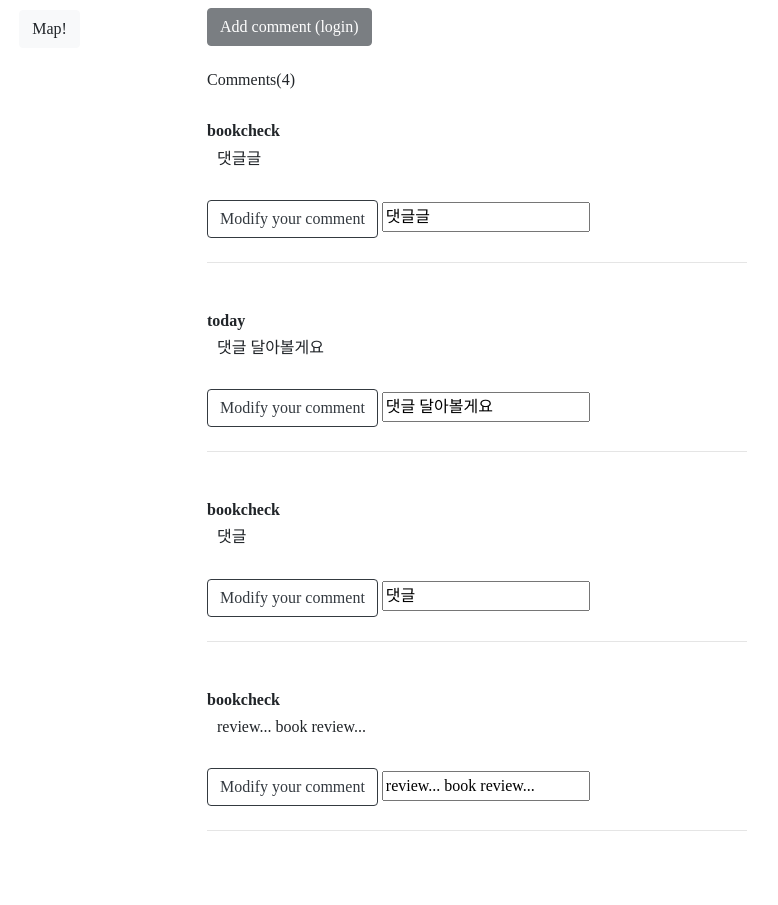
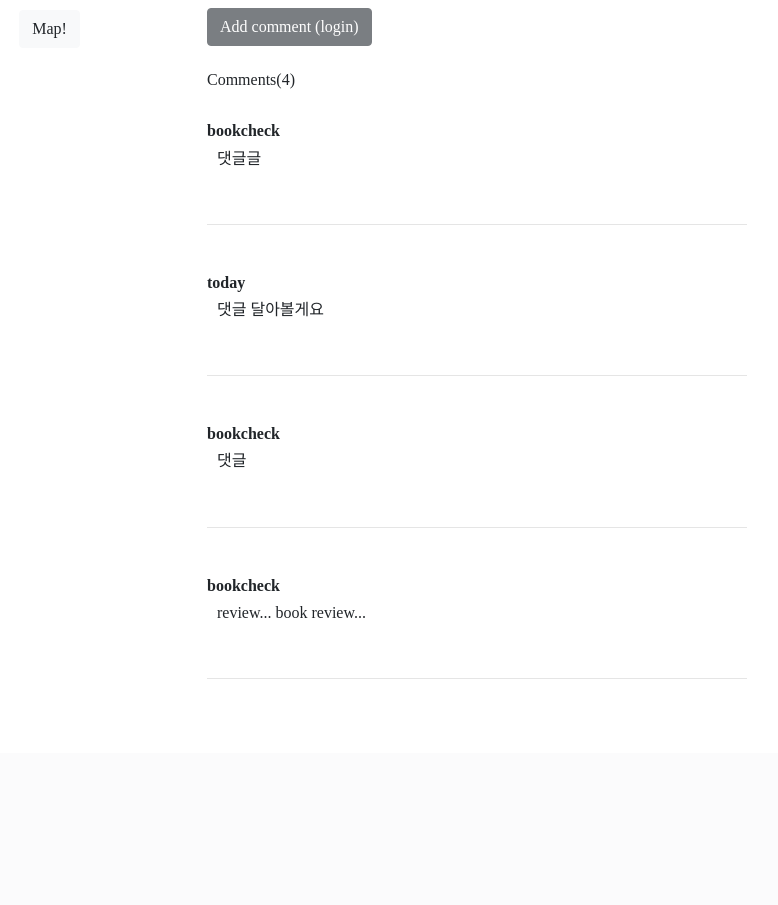
Before and after one commit to LimHyeonJin/AI_web_project, a Django app: a page that uses DjangoBookLibrary/books/templates/books/book_detail.html in a window 1280 px wide. Shown: the part 336-1241 px from the top of the page, without its empty margins (163-941 px from the left). After the commit the page ends 1015 px from the top, so only its background shows below. Run offline with Django 3.2, Linux system fonts and the light colour scheme; data comes from the database, SQL or seed files in the repository; some libraries are stand-ins or nearby versions.

Commit message:
0902_comment_update

```diff
--- a/DjangoBookLibrary/books/templates/books/book_detail.html
+++ b/DjangoBookLibrary/books/templates/books/book_detail.html
@@ -59,11 +59,19 @@
                 <h6><strong>{{ comment.user.username }}</strong></h6>
                 <h6 class="comment_text">{{ comment.text }}</h6>
                 <br>
-                <form action="book/<slug:slug>/<update>/<int:comment_id>/" method="post">
+
+                {% if user.id == comment.user_id %}
+                <form method="post">
                 {% csrf_token %}
                 <input type="submit" value="Modify your comment" class="btn btn-outline-dark">
                     <input type="text" name="text" value="{{ comment.text }}"/>
+                    <input name= "id" type="hidden" value= "{{ comment.id }}"/>
                 </form>
+                {% else %}
+                <div>
+
+                </div>
+                {% endif %}
             </div>
             <hr class="my-4">
             {% endfor %}
--- a/DjangoBookLibrary/books/urls.py
+++ b/DjangoBookLibrary/books/urls.py
@@ -6,8 +6,6 @@ from .views import (
     BookDetailView,
     HomeListView,
     login_to_comment_redirect,
-    CommentCreateView,
-    CommentUpdateView,
     rate_book_view,
     SearchBookListView,
     Maplib,
@@ -18,8 +16,6 @@ urlpatterns = [
     path('', HomeListView.as_view(), name='home'),
     path('search-book-results/', SearchBookListView, name='search'),
     path('book/<slug:slug>', BookDetailView.as_view(), name='bookDetail'),
-    path('book/<slug:slug>/<create>/<int:comment_id>', CommentCreateView.as_view(), name='comment_create'),
-    path('book/<slug:slug>/<update>/<int:comment_id>', CommentUpdateView.as_view(), name='comment_update'),
     path('book/<slug:slug>/<rating>', rate_book_view, name='rate_book'),
     path('redirect-to-detail/<slug:slug>', login_to_comment_redirect,
          name='login_to_comment_redirect'),
--- a/DjangoBookLibrary/books/views.py
+++ b/DjangoBookLibrary/books/views.py
@@ -25,6 +25,7 @@ from .models import (
 )
 
 # Create your views here.
+
 
 class HomeListView(ListView):
     template_name = 'books/home.html'
@@ -81,7 +82,12 @@ class BookDetailView(FormMixin, DetailView):
     def form_valid(self, form):
         b = self.get_object()
         text = form.cleaned_data['text']
-        new_comment = BookComment(text=text, book=b, user=self.request.user)
+        try:
+            new_comment = BookComment(
+                text=text, book=b, user=self.request.user, id=self.request.POST['id'])
+        except:
+            new_comment = BookComment(
+                text=text, book=b, user=self.request.user)
         new_comment.save()
         messages.success(self.request, "Your comment is added, thank you")
         return super().form_valid(form)
@@ -91,45 +97,6 @@ class BookDetailView(FormMixin, DetailView):
 def login_to_comment_redirect(request, slug):
     return redirect('bookDetail', slug=slug)
 
-
-class CommentCreateView(FormMixin, DetailView):
-    login_url = "login"
-    form_class = CommentCreateForm
-    template_name = 'book/book_detail.html'
-    success_url = reverse_lazy('comment_create')
-
-    def form_valid(self, form):
-        self.request.book.text = self.request.POST['comment']
-        self.request.book.user = self.request.POST['user']
-        self.request.book.text.save()
-        return super().form_valid(form)
-
-    def get_initial(self):
-        initial = super(CommentCreateView, self).get_initial()
-        initial['username'] = self.request.user.username
-        initial['email'] = self.request.user.email
-        return initial
-
-
-class CommentUpdateView(FormMixin, DetailView):
-    model = BookComment
-    fields = ('book', 'user', 'text')
-    login_url = "login"
-    form_class = CommentUpdateForm
-    template_name = 'book/book_detail.html'
-    success_url = reverse_lazy('comment_update')
-
-    def get(self, request, *args, **kwargs):
-        self.object = self.get_object()
-        form_class = self.get_form_class()
-        form = self.get_form(form_class)
-        context = self.get_context_data(object=self.object, form=form)
-        return self.render_to_response(context)
-
-    def form_invalid(self, form, **kwargs):
-        context = self.get_context_data(**kwargs)
-        context['form'] = form
-        return self.render_to_response(context)
 
 def rate_book_view(request, slug, rating):
     try:
```
